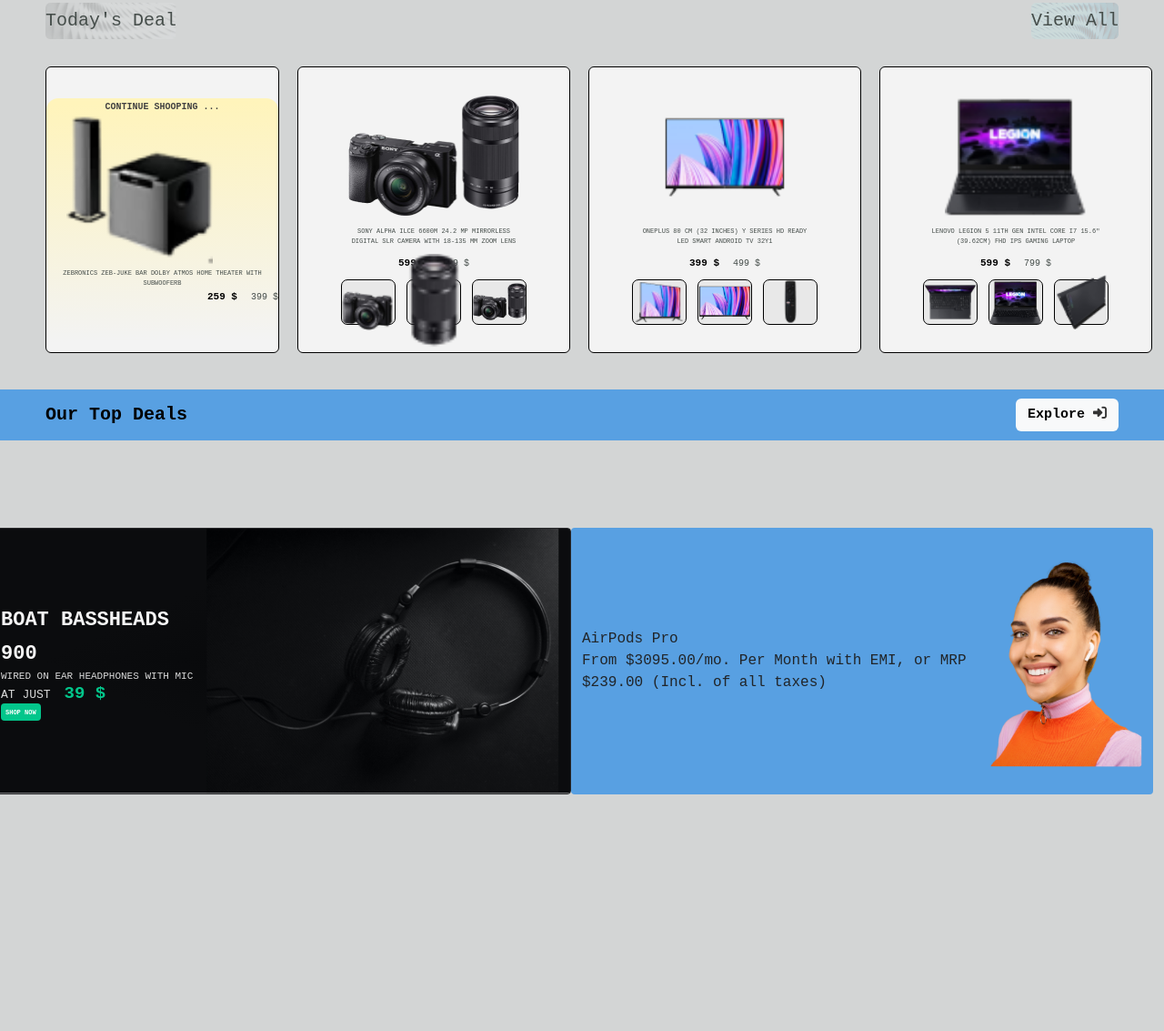
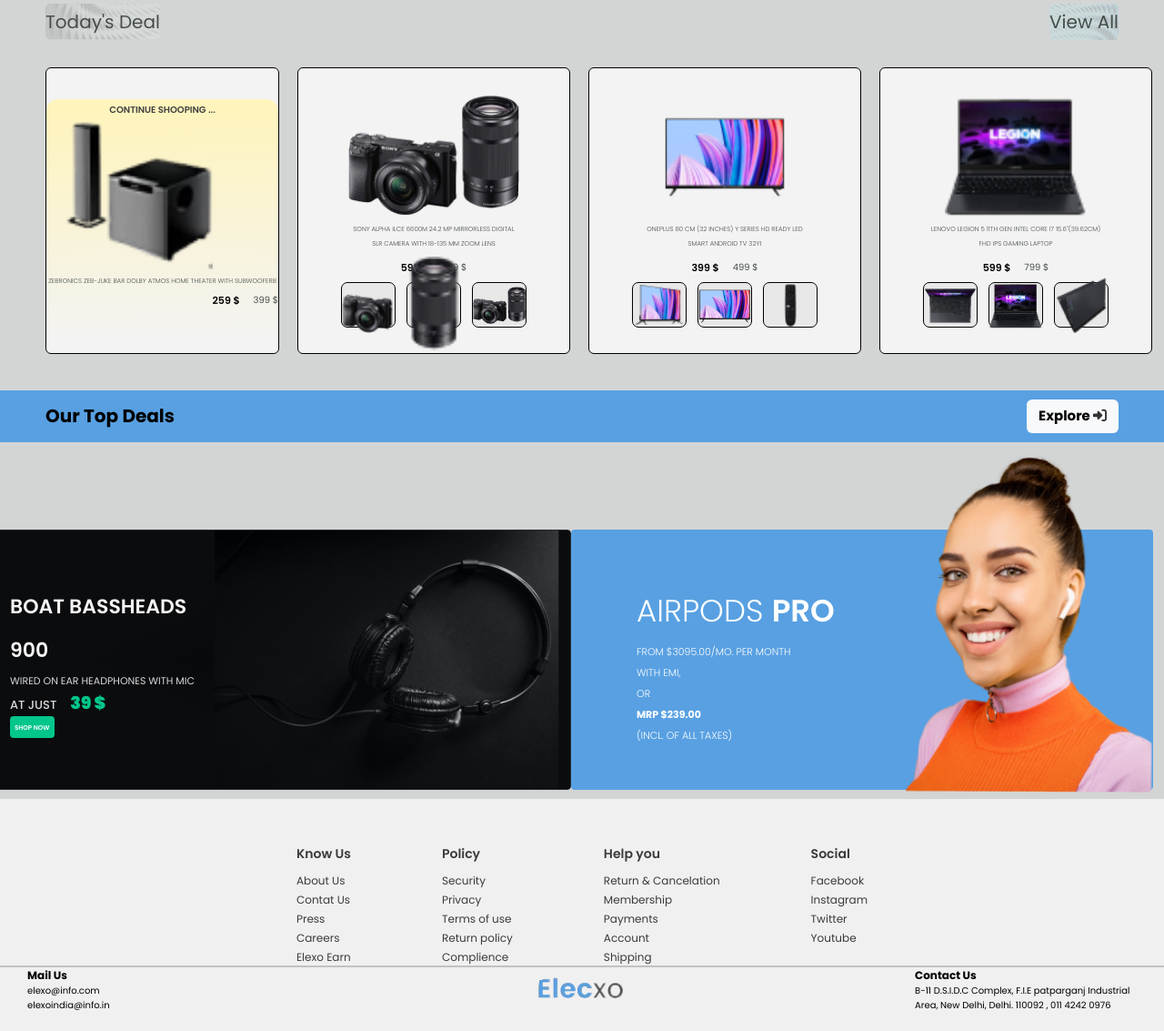
Before and after one commit to SeniorCub/E-commerce, a website: page Public/index.html in a window 1280 px wide. Shown: the part 755-1888 px from the top of the page at 91% size. Before the commit the page ends 1628 px from the top, so only its background shows below. Drawn offline with nearby package versions, Linux system fonts and the light colour scheme; no server answers.

Commit message:
Done with the landing page

```diff
--- a/Public/index.html
+++ b/Public/index.html
@@ -48,7 +48,7 @@
                     <img src="images/Elecxo 1.png" alt="Elecxo Logo" width="102px" height="46px">
                </a>
 
-               <a href="" class="icons">
+               <a href="#" class="icons">
                     <i class="fa-solid fa-house"></i>
                </a>
 
@@ -56,15 +56,12 @@
                     <input class="form-control" type="search" placeholder="Search your items" aria-label="Search">
                </form>
 
-               <a class="icons" href="#">
+               <!-- <a class="icons" href="">
                     <i class="fa-regular fa-user"></i>
+               </a> -->
+               <a class="car icons" href="login.html">
+                    <i class="bi bi-cart"></i>
                </a>
-               <div class="position-relative icons car" type="button">
-                    <i class="bi bi-cart"></i>
-                         <div class="position-absolute quantity">
-                         0
-                         </div>
-               </div>
           </nav>
 
           <section class="hero row">
@@ -188,7 +185,7 @@
           <section class="thirdSection">
                <div class="sectionHead">
                     <div class="categoryWord">Today's Deal</div>
-                    <div class="categoryWord viewAll">View All</div>
+                    <a href="products.html" class="categoryWord viewAll">View All</a>
                </div>
 
                <div class="todayDeals">
@@ -269,7 +266,7 @@
           <section class="dealss">
                <div class="bg- deals">
                     <div class="topp">Our Top Deals</div>
-                    <div class="btn btn-md bg-light btt">Explore  <i class="fa-solid fa-right-to-bracket" style="color: #333;"></i></div>
+                    <a class="btn btn-md bg-light btt" href="products.html">Explore  <i class="fa-solid fa-right-to-bracket" style="color: #333;"></i></a>
                </div>
 
                <div class="cards p-5 row gap-5 justify-content-center">
@@ -302,6 +299,65 @@
                     <div class="miniImg"><img src="images/pexels-sound-on-3755921-removebg-preview 1.png" alt=""></div>
                </div>
           </section>
+
+          <footer>
+               <div class="otherPages">
+                    <div class="otherPage">
+                         <div class="otherPageHead">Know Us</div>
+                         <div class="otherPageLinks">
+                              <a href="#">About Us</a>
+                              <a href="#">Contat Us</a>
+                              <a href="#">Press</a>
+                              <a href="#">Careers</a>
+                              <a href="#">Elexo Earn</a>
+                         </div>
+                    </div>
+                    <div class="otherPage">
+                         <div class="otherPageHead">Policy</div>
+                         <div class="otherPageLinks">
+                             <a href="#">Security</a>
+                             <a href="#">Privacy</a>
+                             <a href="#">Terms of use</a>
+                             <a href="#">Return policy</a>
+                             <a href="#">Complience</a>
+                         </div>
+                    </div>
+                    <div class="otherPage">
+                         <div class="otherPageHead">Help you</div>
+                         <div class="otherPageLinks">
+                             <a href="#">Return & Cancelation</a>
+                             <a href="#">Membership</a>
+                             <a href="#">Payments</a>
+                             <a href="#">Account</a>
+                             <a href="#">Shipping</a>
+                         </div>
+                    </div>
+                    <div class="otherPage">
+                         <div class="otherPageHead">Social</div>
+                         <div class="otherPageLinks">
+                             <a href="https://facebook.con">Facebook</a>
+                             <a href="https://instagram.con">Instagram</a>
+                             <a href="https://twitter.con">Twitter</a>
+                             <a href="https://youtube.con">Youtube</a>
+                         </div>
+                    </div>
+               </div>
+               <hr>
+               <div class="footer">
+                    <div class="sideLeft">
+                         <div class="mailUs">Mail Us</div>
+                         <div class="email">elexo@info.com</div>
+                         <div class="email">elexoindia@info.in</div>
+                    </div>
+                    <div class="sideMiddle">
+                         <img src="images/Elecxo 1.png" alt="logo">
+                    </div>
+                    <div class="sideRight">
+                         <div class="mailUs">Contact Us</div>
+                         <div class="email contactInfo">B-11 D.S.I.D.C Complex, F.I.E patparganj Industrial Area, New Delhi, Delhi. 110092 , 011 4242 0976</div>
+                    </div>
+               </div>
+          </footer>
      </main>
 
      <!-- Font Awsome Link -->
@@ -314,6 +370,6 @@
      <script src="https://cdn.tailwindcss.com"></script>
      <!-- Loading JS -->
      <script src="loading.js"></script>
-     <script src="script.js"></script>
+     <!-- <script src="script.js"></script> -->
 </body>
 </html>
--- a/Public/style.css
+++ b/Public/style.css
@@ -1,7 +1,9 @@
+@import url('https://fonts.googleapis.com/css2?family=Poppins:ital,wght@0,100;0,200;0,300;0,400;0,500;0,600;0,700;0,800;0,900;1,100;1,200;1,300;1,400;1,500;1,600;1,700;1,800;1,900&display=swap');
 *{
+     margin: 0;
      padding: 0;
-     margin: 0;
      box-sizing: border-box;
+     font-family: "Poppins", sans-serif;
 }
 body{
      overflow-x: hidden;
@@ -236,20 +238,7 @@
      justify-content: center;
      align-items: center;
      font-size: 17px;
-}
-.quantity{
-     right: -30%;
-     top: -10%;
-     background-color: #58A0E2;
-     color: #fff;
-     width: 15px;
-     height: 15px;
-     display: flex;
-     justify-content: center;
-     align-items: center;
-     font-weight: bold;
-     font-size: 10px;
-     border-radius: 5px;
+     cursor: pointer;
 }
 .hero{
      padding-top: 0;
@@ -838,8 +827,10 @@
      background: linear-gradient(to bottom right, #08090B 7%, #0B0C0E 41%) bottom right / 50% 50% no-repeat, linear-gradient(to bottom left, #08090B 7%, #0B0C0E 41%) bottom left / 50% 50% no-repeat, linear-gradient(to top left, #08090B 7%, #0B0C0E 41%) top left / 50% 50% no-repeat, linear-gradient(to top right, #08090B 7%, #0B0C0E 41%) top right / 50% 50% no-repeat;
      display: flex;
      align-items: center;
+     justify-content: space-between;
 }
 .main{
+     padding-left: 10px;
      display: flex;
      flex-direction: column;
      align-items: left;
@@ -871,6 +862,10 @@
      line-height: normal;
      font-variant: all-small-caps;
 }
+.twoBigCards .row>*{
+     /* padding-left: 0!important; */
+     padding-right: 0!important;
+}
 .bigOne .mainPrices span{
      color: #03C68B;
      font-weight: 900;
@@ -889,14 +884,125 @@
      line-height: normal;
      font-variant: all-small-caps;
 }
-.bigImg{
-     float: right;
-
-}
 .bigTwo{
      border-radius: 4px;
      background: #58A0E2;
      display: flex;
      justify-content: center;
      align-items: center;
+     position: relative;
 }
+.mini{
+     padding: 10px;
+     display: flex;
+     flex-direction: column;
+     align-items: left;
+     margin-right: auto;
+     margin-left: 50px;
+}
+.miniName{
+     color: #FEFFFF;
+     font-size: 48px;
+     font-style: normal;
+     font-weight: 300;
+     line-height: normal;
+     font-variant: all-small-caps;
+}
+.miniName span{
+     font-weight: 600;
+}
+.miniStory{
+     color: #FFF;
+     font-size: 15px;
+     font-style: normal;
+     font-weight: 300;
+     line-height: normal;
+     font-variant: all-small-caps;
+     display: flex;
+     flex-direction: column;
+}
+.miniStory .bold{
+     font-weight: 700;
+}
+.miniImg{
+     width: 310px;
+     height: 380px;
+     transform: rotate(0.151deg);
+     position: absolute;
+     right: 0;
+     bottom: 0;
+}
+footer{
+     margin-top: 10px;
+     padding: 50px 0 20px;
+     background: #F1F0F0;
+     display: flex;
+     flex-direction: column;
+     justify-content: center;
+     align-items: center;
+}
+.otherPages{
+     display: flex;
+     flex-direction: row;
+     gap: 100px;
+}
+.otherPage{
+     display: flex;
+     flex-direction: column;
+     gap: 10px;
+}
+.otherPageHead{
+     color: #393B3A;
+     font-size: 14px;
+     font-style: normal;
+     font-weight: 600;
+     line-height: normal;
+}
+.otherPageLinks{
+     display: flex;
+     flex-direction: column;
+     gap: 3px;
+}
+.otherPageLinks a{
+     color: #393B3A;
+     font-size: 12px;
+     font-style: normal;
+     font-weight: 400;
+     line-height: normal;
+}
+hr{
+     width: 100%;
+     border: 0.5px solid #393B3A;
+}
+.footer{
+     display: flex;
+     /* flex-direction: row; */
+     justify-content: space-between;
+     width: 100%;
+     padding: 0px 30px;
+}
+.sideLeft, .sideRight{
+     width: 20%;
+}
+.mailUs{
+     color: #000;
+     font-size: 12px;
+     font-style: normal;
+     font-weight: 700;
+     line-height: normal;
+}
+.email{
+     color: #000;
+     font-size: 10px;
+     font-style: normal;
+     font-weight: 400;
+     line-height: normal;
+}
+@media screen and (max-width: 768px){
+     .col-12{
+          width: 100%;
+     }
+     .bigTwo{
+          height: 305px;
+     }
+}
```
